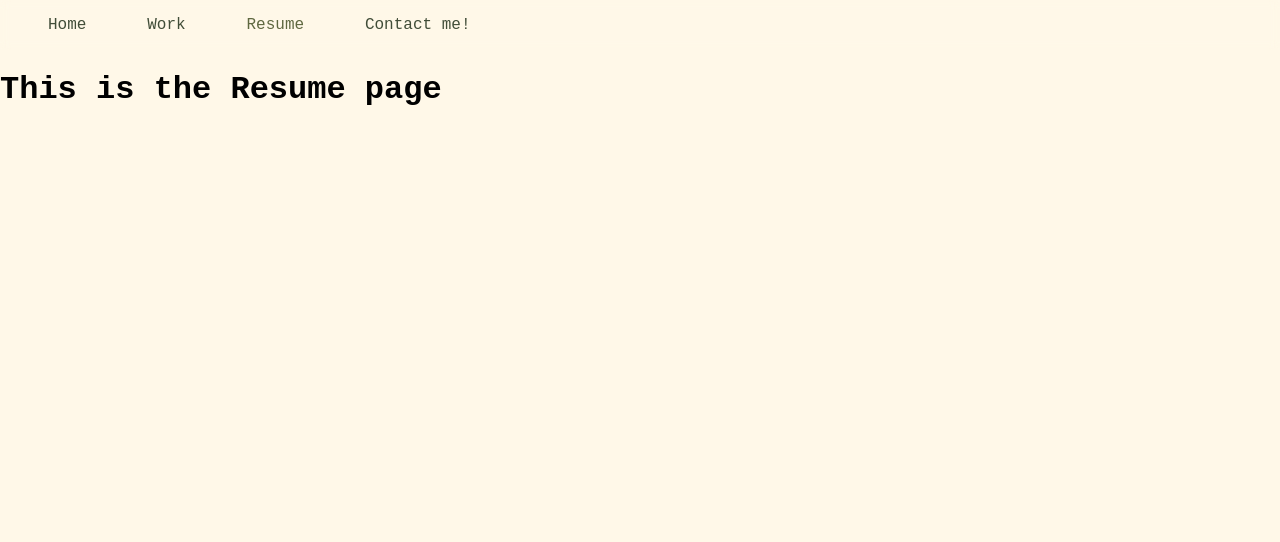
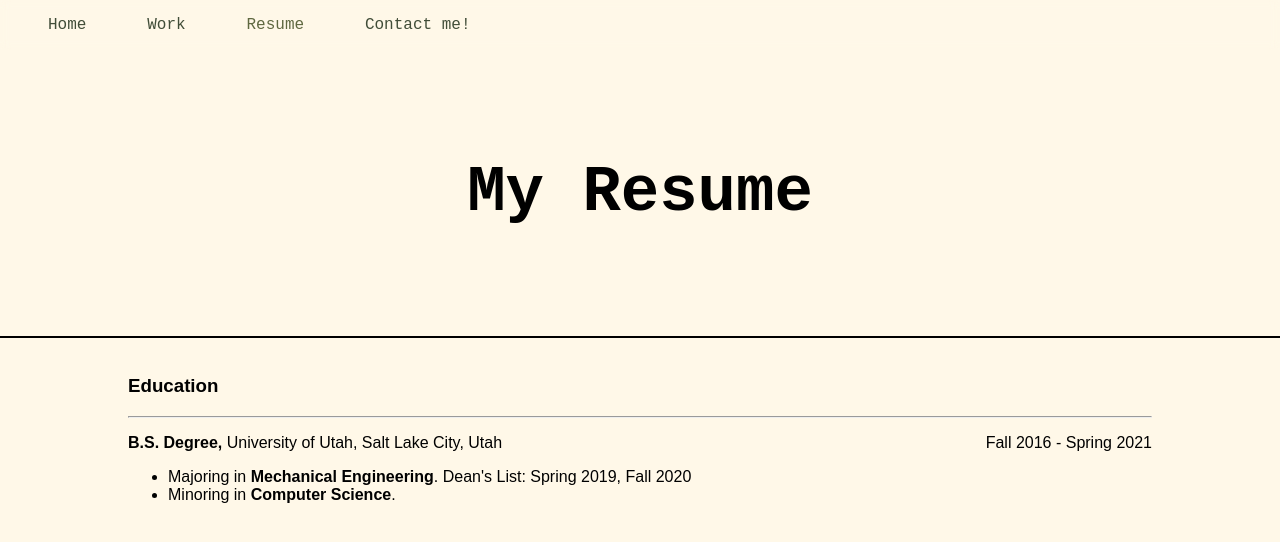
Before and after one commit to alimiskeen/portfolio, a SvelteKit app: page /resume in a window 1280 px wide. Shown: the top 542 px of the page. Built offline with nearby package versions, Linux system fonts and the light colour scheme; a web font is replaced by a local one.

Commit message:
started on resume page

```diff
--- a/src/routes/resume/+page.svelte
+++ b/src/routes/resume/+page.svelte
@@ -2,4 +2,57 @@
 	<title>Ali's Resume</title>
 </svelte:head>
 
-<h1>This is the Resume page</h1>
+<div class="continer">
+	<div class="header">
+		<h1>My Resume</h1>
+	</div>
+	<div id="resume">
+		<div id="education">
+			<h3>Education</h3>
+			<hr />
+			<p>
+				<b>B.S. Degree,</b> University of Utah, Salt Lake City, Utah
+				<span class="timeline">Fall 2016 - Spring 2021</span>
+			</p>
+			<ul>
+				<li>Majoring in <b>Mechanical Engineering</b>. Dean's List: Spring 2019, Fall 2020</li>
+				<li>Minoring in <b>Computer Science</b>.</li>
+			</ul>
+		</div>
+	</div>
+</div>
+
+<style>
+	.header {
+		text-align: center;
+		padding-top: 2em;
+		padding-bottom: 2em;
+		font-size: xx-large;
+		border-color: black;
+		border-style: none none solid none;
+		border-width: 2px;
+		width: 100%;
+	}
+	.container {
+		width: 80%;
+		min-width: 20em; /* TODO change this number to something accurate */
+		margin: auto;
+	}
+	#resume {
+		width: 80%;
+		margin: auto;
+		padding: 1rem;
+		border-style: solid;
+		border-color: rgb(103, 103, 103, 0);
+		border-radius: 1em;
+		font-family: Arial, Helvetica, sans-serif;
+	}
+	#resume:hover {
+		border-color: rgb(103, 103, 103);
+	}
+	.timeline {
+		display: inline-block;
+		text-align: right;
+		float: right;
+	}
+</style>
```
